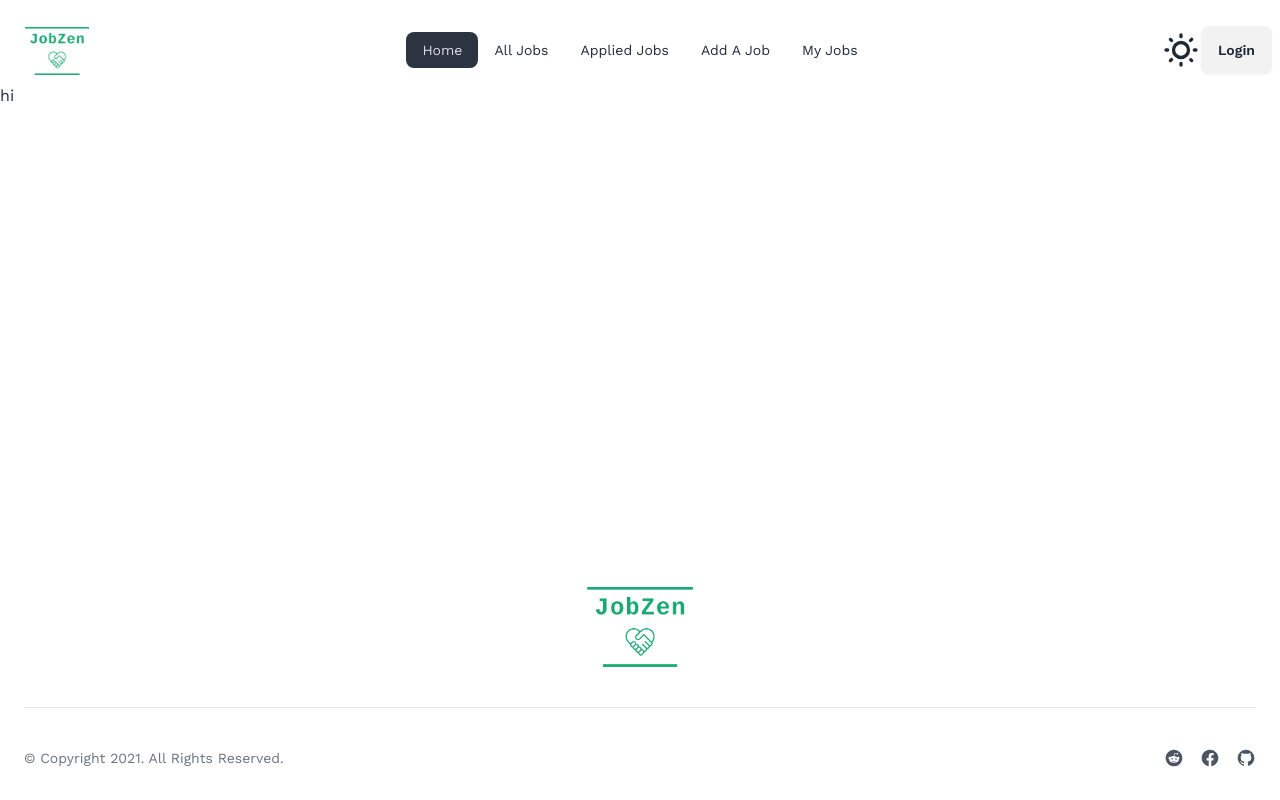
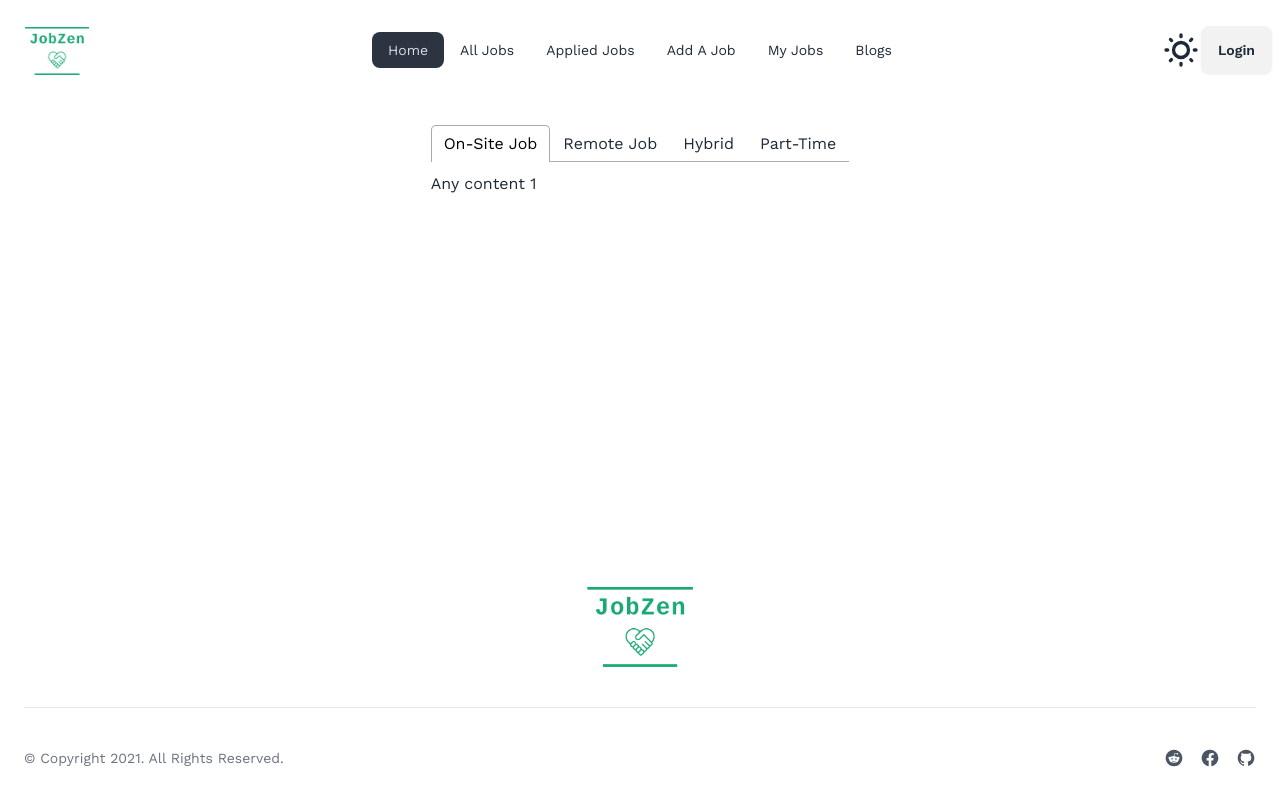
Before and after one commit to marufhossain55/JobZen_client, a React (Vite) app: page / in a window 1280 px wide. Built offline with nearby package versions, Linux system fonts and the light colour scheme; no server answers.

Commit message:
tabs added

```diff
--- a/package.json
+++ b/package.json
@@ -17,6 +17,7 @@
     "react-dom": "^18.2.0",
     "react-hook-form": "^7.51.4",
     "react-router-dom": "^6.23.0",
+    "react-tabs": "^6.0.2",
     "sort-by": "^1.2.0"
   },
   "devDependencies": {
--- /dev/null
+++ b/src/components/JobByCategories.jsx
@@ -0,0 +1,30 @@
+import { Tab, Tabs, TabList, TabPanel } from 'react-tabs';
+import 'react-tabs/style/react-tabs.css';
+const JobByCategories = () => {
+  return (
+    <div className='py-10 flex justify-center items-center'>
+      <Tabs>
+        <TabList>
+          <Tab>On-Site Job</Tab>
+          <Tab>Remote Job</Tab>
+          <Tab>Hybrid</Tab>
+          <Tab>Part-Time</Tab>
+        </TabList>
+
+        <TabPanel>
+          <h2>Any content 1</h2>
+        </TabPanel>
+        <TabPanel>
+          <h2>Any content 2</h2>
+        </TabPanel>
+        <TabPanel>
+          <h2>Any content 2</h2>
+        </TabPanel>
+        <TabPanel>
+          <h2>Any content 2</h2>
+        </TabPanel>
+      </Tabs>
+    </div>
+  );
+};
+export default JobByCategories;
--- a/src/components/NavBar.jsx
+++ b/src/components/NavBar.jsx
@@ -44,6 +44,9 @@ const NavBar = () => {
       </li>
       <li>
         <NavLink to='/myJobs'>My Jobs</NavLink>
+      </li>
+      <li>
+        <NavLink to='/blog'>Blogs</NavLink>
       </li>
     </>
   );
@@ -136,9 +139,6 @@ const NavBar = () => {
                 <li>
                   <a>Profile</a>
                 </li>
-                <li>
-                  <a>Blog</a>
-                </li>
                 <li onClick={handleLogOut}>
                   <a>Logout</a>
                 </li>
--- a/src/layouts/ErrorPage.jsx
+++ b/src/layouts/ErrorPage.jsx
@@ -12,7 +12,8 @@ const ErrorPage = () => {
             Sorry, we couldn&apos;t find this page.
           </p>
           <p className='mt-4 mb-8 text-gray-400 dark:text-gray-600'>
-            But dont worry, you can find plenty of other things on our homepage.
+            But don't worry, you can find plenty of other things on our
+            homepage.
           </p>
           <Link
             to='/'
--- a/src/pages/Home.jsx
+++ b/src/pages/Home.jsx
@@ -1,4 +1,10 @@
+import JobByCategories from '../components/JobByCategories';
+
 const Home = () => {
-  return <div>hi</div>;
+  return (
+    <div>
+      <JobByCategories></JobByCategories>
+    </div>
+  );
 };
 export default Home;
```
Also changed, not shown: 1 other file (tests, documents, lock files or other folders).
